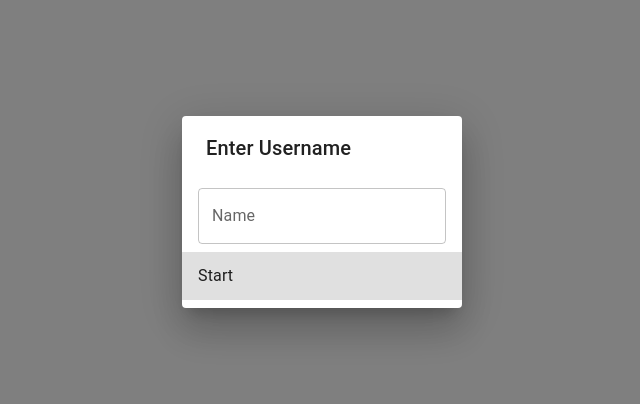
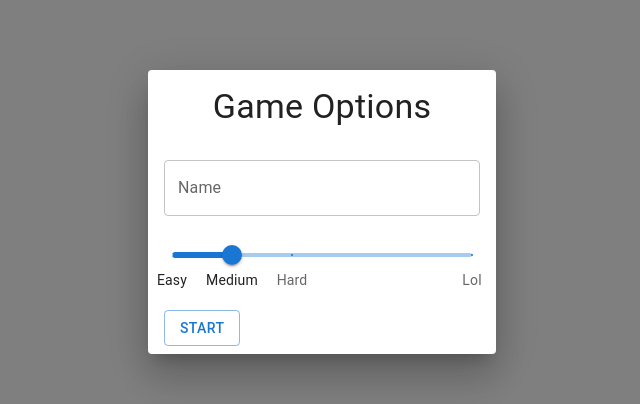
Before and after one commit to tacsnack/factsy, a React (Create React App) app: page / in a window 1280 px wide. Shown: the part 188-592 px from the top of the page, without its empty margins (318-958 px from the left). Built offline with nearby package versions, Linux system fonts and the light colour scheme; no server answers; the database is empty.

Commit message:
leaderboard, new levels

```diff
--- a/src/DialogGameOver.tsx
+++ b/src/DialogGameOver.tsx
@@ -1,7 +1,6 @@
 import * as React from 'react';
-import List from '@mui/material/List';
-import ListItem from '@mui/material/ListItem';
-import ListItemText from '@mui/material/ListItemText';
+import Button from '@mui/material/Button';
+import Box from '@mui/material/Box';
 import DialogTitle from '@mui/material/DialogTitle';
 import Dialog from '@mui/material/Dialog';
 
@@ -28,11 +27,9 @@ function GameOverDialog(props: GameOverDialogProps) {
   return (
     <Dialog onClose={handleClose} open={open}>
       <DialogTitle>"{name}" got {points} points</DialogTitle>
-      <List sx={{ pt: 0 }}>
-        <ListItem autoFocus button onClick={() => handleReset()}>
-          <ListItemText primary="Leader Board" />
-        </ListItem>
-      </List>
+      <Box component="span" sx={{ p: 2 }}>
+        <Button variant="outlined" onClick={() => handleReset()}>Leader Board</Button>
+      </Box>
     </Dialog>
   );
 }
--- a/src/DialogLeaderBoard.tsx
+++ b/src/DialogLeaderBoard.tsx
@@ -1,20 +1,24 @@
-import * as React from 'react';
+import React from 'react'
 import List from '@mui/material/List';
 import ListItem from '@mui/material/ListItem';
 import ListItemText from '@mui/material/ListItemText';
 import DialogTitle from '@mui/material/DialogTitle';
 import Dialog from '@mui/material/Dialog';
-import { database } from './Firebase';
-
+import Button from '@mui/material/Button';
+import Box from '@mui/material/Box';
+import Grid from '@mui/material/Grid';
+import Divider from '@mui/material/Divider';
+import {Score} from './Score';
 
 
 export interface Props {
   open: boolean;
   onClose: () => void;
+  scores: Score[];
 }
 
 function LeaderBoardDialog(props: Props) {
-  const { onClose, open } = props;
+  const { onClose, open, scores } = props;
 
   const handleClose = (event: string, reason: string) => {
     if (reason && reason == "backdropClick")
@@ -24,18 +28,21 @@ function LeaderBoardDialog(props: Props) {
   const handleReset = () => {
     onClose();
   };
-  var itemvalues: any[] = [];
 
-  database.collection("scores").orderBy("score", "desc").limit(5).get().then((querySnapshot: any) => {
-      querySnapshot.forEach((doc: any) => {
-          console.log(`${doc.id} => ${doc.data()}`);
-          itemvalues.push(doc.data())
-      });
-  });
+  for (var q in scores) {
+    console.log(scores[q].id)
+  }
 
-  const listitems = itemvalues.map(q => (
-    <ListItem>
-      <ListItemText primary={q.name} secondary={q.score} />
+  const listitems = scores.map(q => (
+    <ListItem key={q.id}>
+      <Grid container>
+        <Grid item xs>
+          {q.name}
+        </Grid>
+        <Grid item xs spacing={3}>
+          {q.score}
+        </Grid>
+      </Grid>
     </ListItem>
   ));
 
@@ -43,8 +50,10 @@ function LeaderBoardDialog(props: Props) {
     <Dialog onClose={handleClose} open={open}>
       <DialogTitle>Top Scores</DialogTitle>
       <List sx={{ pt: 0 }}>
-        <ListItem autoFocus button onClick={() => handleReset()}>
-          <ListItemText primary="Start New Game" />
+        <ListItem>
+          <Box component="span" sx={{ p: 2 }}>
+            <Button variant="outlined" onClick={() => handleReset()}>New Game</Button>
+          </Box>
         </ListItem>
         {listitems}
       </List>
--- a/src/DialogName.tsx
+++ b/src/DialogName.tsx
@@ -4,8 +4,54 @@ import Dialog from '@mui/material/Dialog';
 import TextField from '@mui/material/TextField';
 import List from '@mui/material/List';
 import ListItem from '@mui/material/ListItem';
-import ListItemText from '@mui/material/ListItemText';
+import Button from '@mui/material/Button';
+import Box from '@mui/material/Box';
+import Slider from '@mui/material/Slider';
+import Typography from '@mui/material/Typography';
 
+const marks = [
+  {
+    value: 0,
+    label: 'Easy',
+  },
+  {
+    value: 20,
+    label: 'Medium',
+  },
+  {
+    value: 40,
+    label: 'Hard',
+  },
+  {
+    value: 100,
+    label: 'Lol',
+  },
+];
+
+
+function valuetext(value: number) {
+  return `${value}°C`;
+}
+
+function valueLabelFormat(value: number) {
+  return marks.findIndex((mark) => mark.value === value) + 1;
+}
+
+export function DiscreteSliderValues() {
+  return (
+    <Box sx={{ width: 300, p: 1 }}>
+      <Slider
+        aria-label="Game Difficulty"
+        defaultValue={20}
+        valueLabelFormat={valueLabelFormat}
+        getAriaValueText={valuetext}
+        step={null}
+        valueLabelDisplay="auto"
+        marks={marks}
+      />
+    </Box>
+  );
+}
 
 export interface Props {
   open: boolean;
@@ -30,14 +76,17 @@ function NameDialog(props: Props) {
 
   return (
     <Dialog onClose={handleClose} open={open}>
-      <DialogTitle>Enter Username</DialogTitle>
-      <List sx={{ pt: 0 }}>
+      <DialogTitle><Typography variant="h4" align="center">Game Options</Typography></DialogTitle>
+      <List>
         <ListItem>
-          <TextField id="outlined-basic" label="Name" variant="outlined" value={name} onChange={(e) => setName(e.target.value)} />
+          <TextField fullWidth id="outlined-required" label="Name" variant="outlined" value={name} onChange={(e) => setName(e.target.value)} />
         </ListItem>
-        <ListItem autoFocus button onClick={() => handleReset()}>
-          <ListItemText primary="Start" />
+        <ListItem>
+          <DiscreteSliderValues></DiscreteSliderValues>
         </ListItem>
+        <Box component="span" sx={{ p: 2 }}>
+          <Button variant="outlined" onClick={() => handleReset()}>Start</Button>
+        </Box>
       </List>
     </Dialog>
   );
--- a/src/Game.tsx
+++ b/src/Game.tsx
@@ -5,6 +5,7 @@ import { CARDS } from './cards/MockCards';
 import HUD from './HUD';
 import GameOverDialog from './DialogGameOver';
 import LeaderBoardDialog from './DialogLeaderBoard';
+import {Score} from './Score';
 import NameDialog from './DialogName';
 import Container from '@mui/material/Container';
 import { database } from "./Firebase";
@@ -44,6 +45,7 @@ const Game = () => {
     const maxSeconds = 20;
     const [time, setTime] = React.useState({seconds: maxSeconds, max: maxSeconds});
     const [cards, setCards] = React.useState<GameCardContent[]>([]);
+    const [scores, setScores] = React.useState<Score[]>([]);
     const [open, setOpen] = React.useState(false);
     const [level, setLevel] = React.useState(0);
     const [points, setPoints] = React.useState(0);
@@ -52,7 +54,20 @@ const Game = () => {
     const [user, setUser] = React.useState("");
     const [currentGameState, setcurrentGameState] = React.useState('init');
 
-    const shuffleCards = () => {
+    const fetchData = ()=>{
+        database.collection("scores").orderBy("score", "desc").limit(10).get().then((querySnapshot) => {
+            // Loop through the data and store
+            // it in array to display
+            var new_scores: Score[] = []
+            querySnapshot.forEach(item => {
+                var new_score = new Score({name:  item.data().name, score: item.data().score, id: item.id})
+                new_scores.push(new_score)
+            });
+            setScores(new_scores)
+        })
+    }
+
+    const shuffleCards = (lev: number) => {
         var shuffledCards : GameCardContent[] = [];
         for (var q in CARDS) {
             // console.log(q);
@@ -60,8 +75,8 @@ const Game = () => {
             shuffledCards.push({...CARDS[q]});
             shuffledCards[shuffledCards.length-1].id += 10;
         }
-        if (level > 0) { shuffledCards = shuffledCards.sort( () => .5 - Math.random() ); } // not good rando...
-        if (level > 1) { shuffledCards = shuffle(shuffledCards) }
+        if (lev > 0) { shuffledCards = shuffledCards.sort( () => .5 - Math.random() ); } // not good rando...
+        if (lev > 5) { shuffledCards = shuffle(shuffledCards) } // better...
         setCards(shuffledCards)
     }
 
@@ -91,7 +106,7 @@ const Game = () => {
             cards[q].isComplete = false
             cards[q].isFlipped = false
         }
-        shuffleCards();
+        shuffleCards(level+1);
     }
 
     const handleInitialClose = (s: string) => {
@@ -100,13 +115,14 @@ const Game = () => {
             s;
         setInitialOpen(false)
         setUser(substring)
-        shuffleCards();
+        shuffleCards(0);
         setcurrentGameState('play')
     }
 
     const handleLeaderBoardClose = () => {
         setLeaderBoardOpen(false)
         setcurrentGameState('play')
+        setScores([])
     }
 
     const handleGameOverClose = (s: string) => {
@@ -114,9 +130,13 @@ const Game = () => {
             cards[q].isComplete = false
             cards[q].isFlipped = false
         }
-        shuffleCards();
+        for (var q in scores) {
+            console.log(scores[q])
+        }
+        shuffleCards(0);
         setLevel(0)
         setPoints(0)
+        fetchData()
         setTime({seconds: maxSeconds, max: maxSeconds})
         setcurrentGameState('leaderboard')
         setLeaderBoardOpen(true)
@@ -131,10 +151,11 @@ const Game = () => {
                 open={initialOpen}
                 onClose={handleInitialClose}
             />
-            <LeaderBoardDialog
+            { leaderBoardOpen && <LeaderBoardDialog
+                scores={scores}
                 open={leaderBoardOpen}
                 onClose={handleLeaderBoardClose}
-            />
+            /> }
             <GameOverDialog
                 name={user}
                 open={open}
--- /dev/null
+++ b/src/Score.ts
@@ -0,0 +1,12 @@
+
+export class Score {
+    score: number;
+    name: string;
+    id: string;
+
+    constructor(initializer?: any) {
+      this.id = initializer.id;
+      this.score = initializer.score;
+      this.name = initializer.name;
+    }
+  }
--- a/src/cards/GameCardContainer.tsx
+++ b/src/cards/GameCardContainer.tsx
@@ -52,11 +52,11 @@ function GameCardContainer(props: ContainerProps) {
     console.log("Just Checking");
   };
   const items = cards.map(q => (
-    <Grid item xs={4}>
+    <Grid key={q.id} item xs={4}>
       {q.isFlipped ? (
-        <GameCard key={q.id} card={q} onFlip={flipQuestion} onCheck={flipCheck} flipped={true}></GameCard>
+        <GameCard card={q} onFlip={flipQuestion} onCheck={flipCheck} flipped={true}></GameCard>
       ) : (
-        <GameCard key={q.id} card={q} onFlip={flipQuestion} onCheck={flipCheck} flipped={false}></GameCard>
+        <GameCard card={q} onFlip={flipQuestion} onCheck={flipCheck} flipped={false}></GameCard>
       )}
     </Grid>
   ));
--- a/src/cards/MockCards.ts
+++ b/src/cards/MockCards.ts
@@ -29,7 +29,7 @@ export const CARDS = [
     color: colors.purple[500],
   }),
   new GameCardContent({
-    id: 5,
+    id: 6,
     name: 0x1F439	,
     color: colors.pink[500],
   })
```
